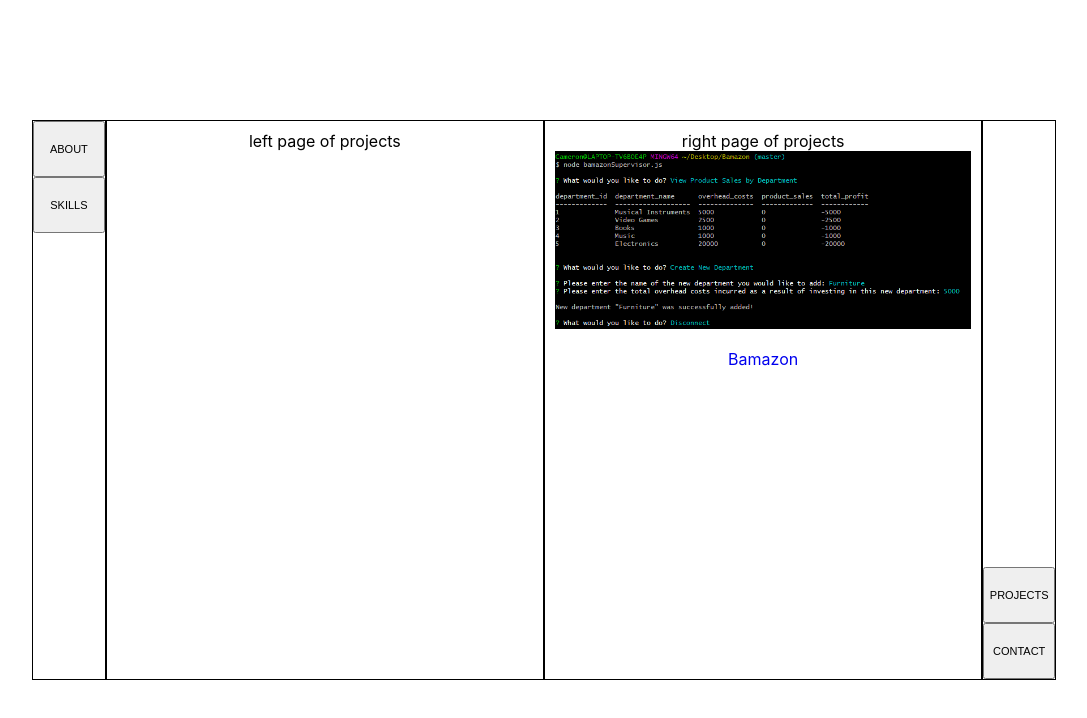
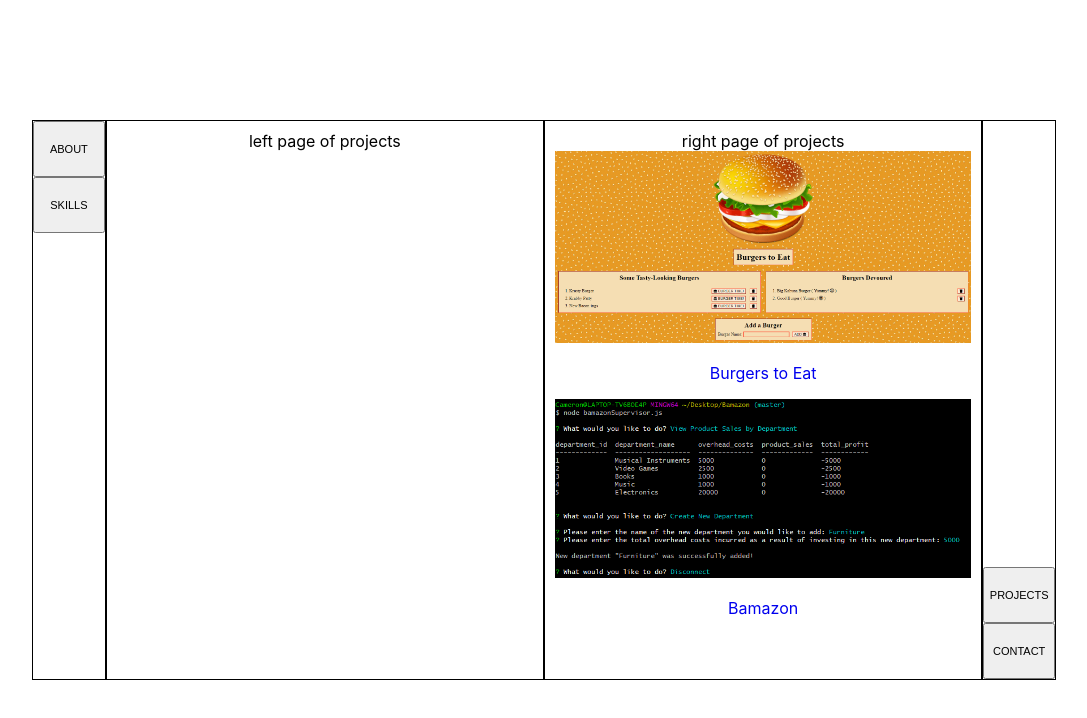
Before and after one commit to MacCabe1888/Professional-Portfolio, a React (Create React App) app: page /#/projects in a window 1280 px wide. Shown: the top 718 px of the page, without its empty margins (96-1183 px from the left). Built offline with nearby package versions, Linux system fonts and the light colour scheme.

Commit message:
added second project to Projects component

```diff
--- a/src/components/Projects/index.js
+++ b/src/components/Projects/index.js
@@ -2,6 +2,7 @@ import React, { Component } from "react";
 import { Nav, Page, Project } from "../";
 import "./style.css";
 
+import burgers from "../../images/Burgers-to-Eat.png";
 import bamazon from "../../images/Bamazon.png";
 
 class Projects extends Component {
@@ -15,6 +16,12 @@ class Projects extends Component {
         <div className="pages">
           <Page pageName="projects" page="left" />
           <Page pageName="projects" page="right">
+            <Project
+              siteURL="https://thawing-ocean-73628.herokuapp.com/"
+              repoURL="https://github.com/MacCabe1888/Burgers-to-Eat"
+              imgSrc={burgers}
+              name="Burgers to Eat"
+            />
             <Project
               siteURL="https://github.com/MacCabe1888/Bamazon"
               repoURL="https://github.com/MacCabe1888/Bamazon"
```
